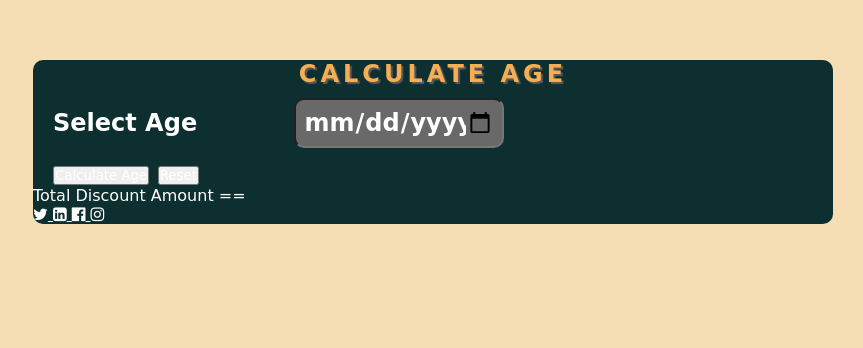
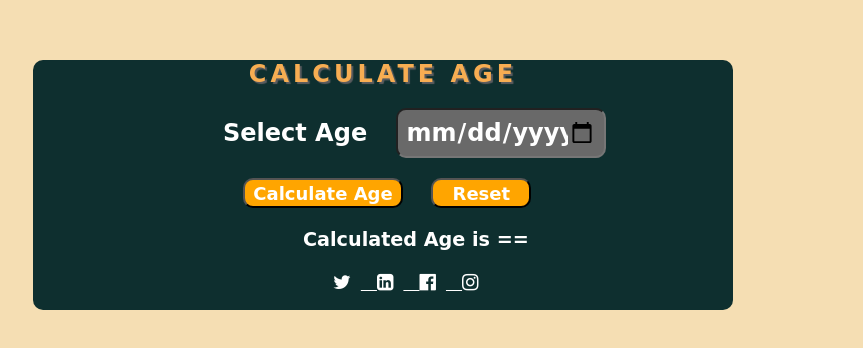
Before and after one commit to swatijadhav7248/age-calculator, a plain HTML site: page index.html in a window 1280 px wide. Shown: the part 240-588 px from the top of the page, without its empty margins (417-1280 px from the left). Drawn offline with Linux system fonts and the light colour scheme.

Commit message:
implementing Age-Calculator
implementing Age-Calculator

```diff
--- a/index.html
+++ b/index.html
@@ -24,7 +24,7 @@
                 <button id="Reset">Reset</button>
             </form>
 
-            <p id="total">Total Discount Amount ==</p>
+            <p id="total">Calculated Age is ==</p>
 
             <div id="socialMedia">
                 <p>
--- a/style.css
+++ b/style.css
@@ -11,7 +11,8 @@ body {
 }
 
 .container{
-    width: 800px;
+    width: 700px;
+    height: 250px;
     background-color:#0E2F2F;
     margin-left: 450px;
     margin-top: 300px;
@@ -32,10 +33,12 @@ form {
     margin-left: 20px;
     font-size: x-large;
     font-weight: bolder;
+    padding-top: 10px;
 }
 
 input {
     width: 210px;
+    height:50px;
     padding: 8px;
     margin: 10px;
     border-radius: 10px;
@@ -46,8 +49,56 @@ input {
 }
 
 #ageCalculate {
-    margin-right: 78px;
+    margin-right: 10px;
+    margin-left: 170px;
     color:white;
     border-radius: 10px;
     text-align: center;
+    padding-top: 20px;
 }
+
+
+#calculateAge{
+    margin-right:10px;
+    margin-left: 190px;
+    margin-top: 10px;
+    color:white;
+    background-color: orange;
+    height:30px;
+    width:160px;
+    font-weight: bolder;
+    font-size: large;
+    border-radius: 10px;
+
+}
+
+#Reset{
+    margin-left: 10px;
+    margin-top: 10px;
+    color:white;
+    background-color: orange;
+    height:30px;
+    width:100px;
+    font-weight: bolder;
+    font-size: large;
+    border-radius: 10px;
+
+}
+
+#total{
+    margin-left: 200px;
+    padding-left: 10%;
+    color: white;
+    font-size: larger;
+    font-weight: bolder;
+    margin-top: 20px;
+}
+
+#socialMedia{
+    margin-left: 300px;
+    padding-top: 20px;
+    color: white;
+    letter-spacing: 10px;
+    font-size: larger;
+
+}
```
